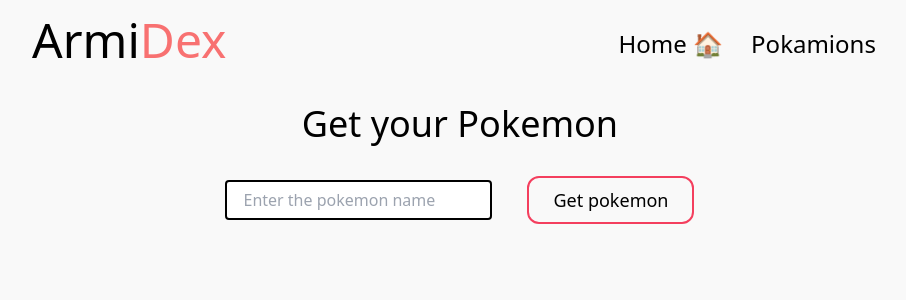
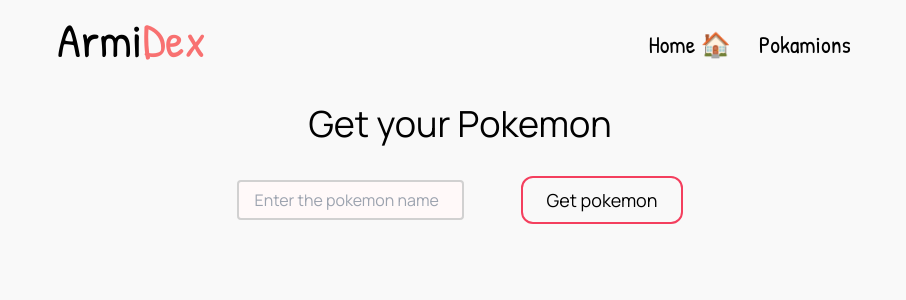
Before and after one commit to ArmandoAlmanza/pokamions, a React (Vite) app: page /pokemon in a window 1280 px wide. Shown: the top 300 px of the page, without its empty margins (180-1086 px from the left). Built offline with nearby package versions, Linux system fonts and the light colour scheme.

Commit message:
add custom fonts

```diff
--- a/index.html
+++ b/index.html
@@ -6,7 +6,7 @@
     <meta name="viewport" content="width=device-width, initial-scale=1.0" />
     <title>Pokepedia</title>
   </head>
-  <body class="bg-lt-gray text-black">
+  <body class="bg-body text-black font-body">
     <div id="root"></div>
     <script type="module" src="/src/main.tsx"></script>
   </body>
--- a/src/Components/Header/Header.tsx
+++ b/src/Components/Header/Header.tsx
@@ -2,7 +2,7 @@ import { Link } from "react-router-dom";
 
 const Header = () => {
     return (
-        <header className="text-center p-4 flex justify-around items-center flex-col md:flex-row">
+        <header className="text-center p-4 flex justify-around items-center flex-col md:flex-row font-links">
             <div>
                 <h3 className="text-5xl">
                     Armi<span className="text-lt-red">Dex</span>
--- a/src/Components/Pokemons/GetPokemon.tsx
+++ b/src/Components/Pokemons/GetPokemon.tsx
@@ -8,7 +8,7 @@ const GetPokemon: FC<Props> = ({ onPokeChange }) => {
     return (
         <div>
             <input
-                className="bg-gray-200 appearance-none border-2 border-gray-200 rounded w-full py-2 px-4 text-gray-700 leading-tight focus:outline-none focus:bg-white focus:border-purple-500"
+                className="bg-[#FFF9F9] appearance-none border-2 border-gray rounded w-full py-2 px-4 text-black leading-tight focus:outline-none focus:bg-white focus:border-purple"
                 type="text"
                 onChange={(e) => onPokeChange(e.target.value)}
                 placeholder="Enter the pokemon name"
--- a/src/index.css
+++ b/src/index.css
@@ -1,3 +1,5 @@
+@import url("https://fonts.googleapis.com/css2?family=Manrope:wght@400;700&family=Patrick+Hand&display=swap");
+
 @tailwind base;
 @tailwind components;
 @tailwind utilities;
--- a/tailwind.config.js
+++ b/tailwind.config.js
@@ -6,13 +6,18 @@ module.exports = {
         colors: {
             transparent: "transparent",
             current: "currentColor",
-            "white": "#ffffff",
-            "black": "#000000",
+            white: "#ffffff",
+            black: "#000000",
             "lt-red": "#f87171",
             "lt-gray": "#F9F9F9",
             "dk-red": "#f43f5e",
-            "purple": "#a78bfa"
-
+            purple: "#a78bfa",
+            gray: "#D1D1D1",
+            body: "#F9F9F9",
+        },
+        fontFamily: {
+            links: ["Patrick Hand"],
+            body: ["Manrope"],
         },
     },
     plugins: [],
```
